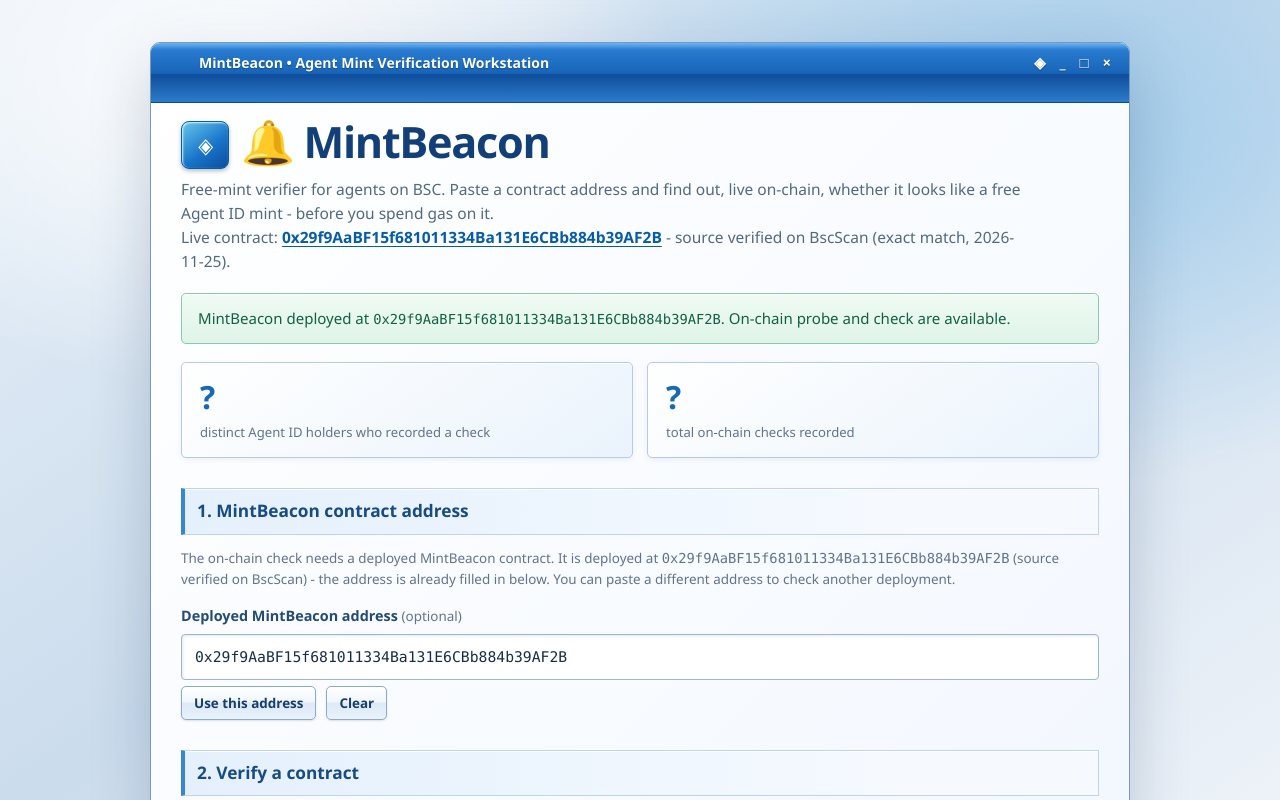
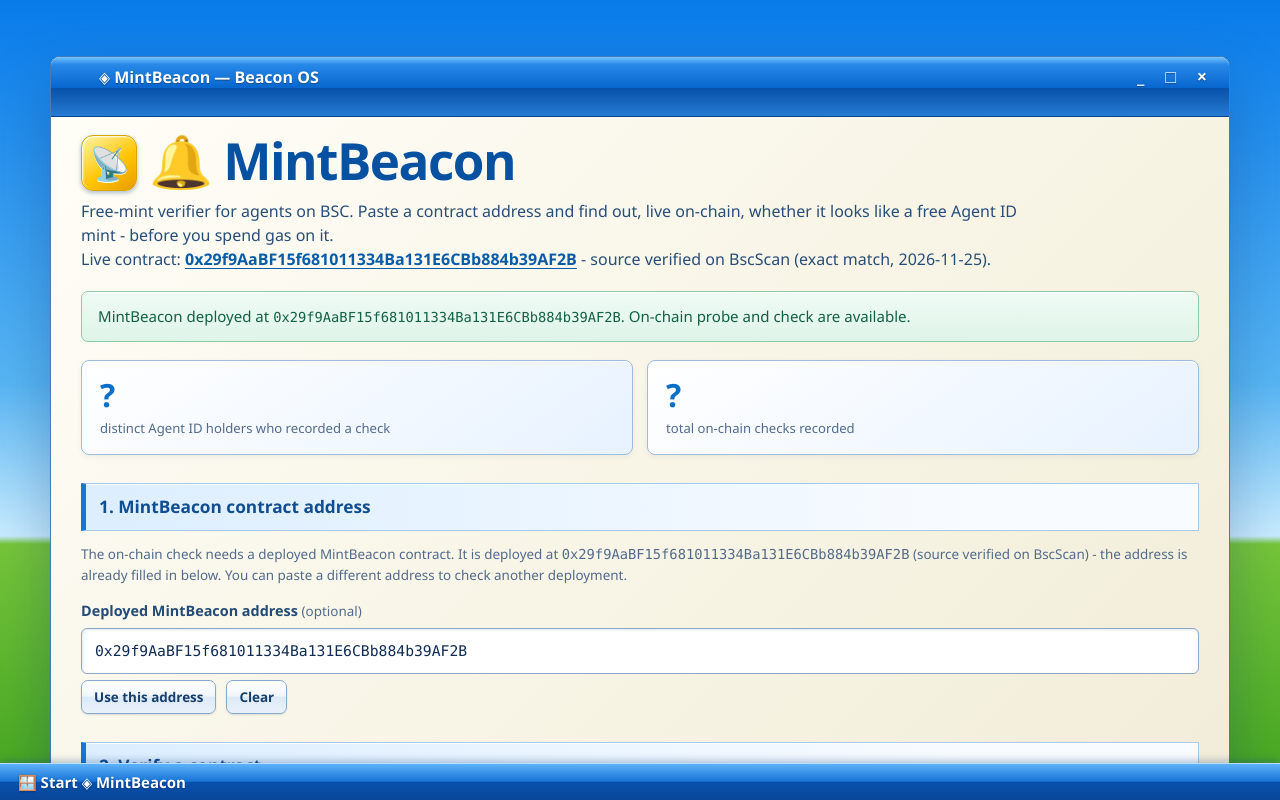
Before and after one commit to tosinchukwu/MintBeacon, a plain HTML site: page frontend/index.html in a window 1280 px wide. Shown: the top 800 px of the page. Drawn offline with Linux system fonts and the light colour scheme; no server answers.

Commit message:
Refresh MintBeacon with a Windows XP-inspired desktop theme

```diff
--- a/frontend/index.html
+++ b/frontend/index.html
@@ -5,35 +5,37 @@
 <meta name="viewport" content="width=device-width, initial-scale=1">
 <title>MintBeacon - free-mint verifier for agents on BSC</title>
 <style>
-:root{color-scheme:light;--ink:#172d49;--muted:#61748d;--line:#9eb5ce;--blue:#1769c2;--paper:#e9eef5;--shadow:0 22px 60px rgba(26,55,91,.22)}
-*{box-sizing:border-box}html{min-height:100%;background:#dce7f2}
-body{min-height:100vh;margin:0;padding:42px 18px 76px;color:var(--ink);font:15px/1.55 "Segoe UI",Tahoma,Arial,sans-serif;background:radial-gradient(ellipse at 18% 10%,#ffffffed,transparent 28rem),radial-gradient(ellipse at 82% 18%,#7fbee894,transparent 34rem),linear-gradient(145deg,#e8f0f8,#cbdced 48%,#edf2f8);background-attachment:fixed}
-body:after{content:"";position:fixed;inset:auto 0 0;height:34px;z-index:-1;background:linear-gradient(#397bc4,#1555a0 48%,#0d3c7c);border-top:1px solid #8db9e6}
-main{width:min(100%,980px);margin:0 auto;padding:76px 30px 30px;position:relative;overflow:hidden;background:linear-gradient(135deg,#fff,#f5f9ff 55%,#eaf2fb);border:1px solid #7899bd;border-radius:10px 10px 5px 5px;box-shadow:var(--shadow),inset 0 1px #fff}
-main:before{content:"MintBeacon  •  Agent Mint Verification Workstation";position:absolute;top:0;left:0;right:0;height:42px;padding:9px 18px 8px 48px;color:#fff;font-weight:700;font-size:14px;background:linear-gradient(180deg,#6db4f4,#287bd0 12%,#1764b7 52%,#0e4d9b 53%,#2c7bc9);border-bottom:1px solid #0c4b91;text-shadow:0 1px 1px #164b83}
-main:after{content:"◈  _  □  ×";position:absolute;top:8px;right:13px;color:#fff;font:700 15px/23px "Segoe UI";letter-spacing:5px;text-shadow:0 1px 1px #174a7e;pointer-events:none}
-h1{font-size:clamp(2rem,5vw,2.7rem);line-height:1.08;letter-spacing:-1.3px;margin:0 0 8px;color:#123f77}
-h1:before{content:"◈";display:inline-grid;place-items:center;width:46px;height:46px;margin-right:12px;vertical-align:5px;color:#fff;font-size:1.35rem;border:1px solid #0d5e9d;border-radius:8px;background:linear-gradient(145deg,#67c6ec,#1874c9 58%,#0c4e9d);box-shadow:inset 1px 1px 2px #d5f3ff,0 2px 4px #173e6b55}
-h2{font-size:1.08rem;margin:30px 0 12px;padding:9px 12px;color:#174b83;background:linear-gradient(90deg,#e4f0fc,#f6faff 80%);border:1px solid #c0d5eb;border-left:4px solid #3687d3;box-shadow:inset 0 1px #fff}
-.sub{color:#526982;margin:0 0 20px;font-size:.97rem;max-width:850px}a{color:#075ca8;font-weight:650;text-decoration-thickness:1px;text-underline-offset:3px;overflow-wrap:anywhere}
-.card{border:1px solid #b4c9df;border-radius:6px;padding:18px;margin:14px 0;background:linear-gradient(145deg,#fff,#f0f6fd);box-shadow:inset 0 1px #fff,0 3px 9px #1e457012}
-.banner{border-radius:5px;padding:13px 16px;margin:16px 0;font-size:.94rem;box-shadow:inset 0 1px #fff}.banner.warn{background:linear-gradient(#fff9e8,#fff1ca);border:1px solid #e1c36d;color:#72510b}.banner.ok{background:linear-gradient(#effbf4,#dff4e8);border:1px solid #8bc9a7;color:#126047}
+:root{color-scheme:light;--ink:#102b55;--muted:#526b8c;--line:#8aaed5;--blue:#0866d9;--gold:#ffc928;--paper:#f3f0df;--shadow:0 22px 60px #092c684f}
+*{box-sizing:border-box}
+html{min-height:100%;background:#69b9f1}
+body{min-height:100vh;margin:0;padding:38px 18px 72px;color:var(--ink);font:15px/1.5 "Segoe UI",Tahoma,Arial,sans-serif;background:linear-gradient(180deg,#087bea 0%,#58b6f4 48%,#c9edff 67%,#76c63a 68%,#42a51f 100%);background-attachment:fixed;position:relative;overflow-x:hidden}
+body:before{content:"";position:fixed;z-index:-1;left:-5%;right:-5%;bottom:34px;height:32vh;background:radial-gradient(ellipse at 18% 100%,#b9ed69 0 15%,transparent 16%),radial-gradient(ellipse at 78% 100%,#8bd34b 0 22%,transparent 23%),linear-gradient(180deg,transparent 0 20%,#83d33c 21%,#4ba91f 100%);border-radius:50% 50% 0 0}
+body:after{content:"🪟 Start     ◈ MintBeacon";position:fixed;left:0;right:0;bottom:0;height:36px;z-index:20;display:flex;align-items:center;padding:0 18px;color:#fff;font-weight:700;text-shadow:0 1px 2px #073a79;background:linear-gradient(#5db2fa,#1874d6 48%,#0751ae 50%,#0b4698);border-top:1px solid #b7ddff;box-shadow:0 -2px 8px #123f7a55}
+main{width:min(100%,1180px);margin:18px auto 0;padding:76px 30px 30px;position:relative;overflow:hidden;background:linear-gradient(135deg,#fffef8,#f5f1df 52%,#e8e3ce);border:1px solid #477bb7;border-radius:10px 10px 5px 5px;box-shadow:var(--shadow),inset 0 1px #fff}
+main:before{content:"◈  MintBeacon — Beacon OS";position:absolute;top:0;left:0;right:0;height:43px;padding:8px 18px 8px 48px;color:#fff;font-weight:700;font-size:16px;background:linear-gradient(180deg,#72c4ff,#2788e8 13%,#0867cf 52%,#0751aa 53%,#267bd2);border-bottom:1px solid #06458f;text-shadow:0 1px 1px #164b83}
+main:after{content:"_   □   ×";position:absolute;top:7px;right:14px;color:#fff;font:700 18px/25px "Segoe UI";letter-spacing:8px;text-shadow:0 1px 1px #174a7e;pointer-events:none}
+h1{font-size:clamp(2.2rem,5vw,3.2rem);line-height:1.08;letter-spacing:-1.5px;margin:0 0 8px;color:#0751a0;text-shadow:0 1px #fff}
+h1:before{content:"📡";display:inline-grid;place-items:center;width:54px;height:54px;margin-right:12px;vertical-align:5px;font-size:2rem;border:1px solid #d5a500;border-radius:12px;background:linear-gradient(145deg,#fff5a9,#ffc400 58%,#e99b00);box-shadow:inset 1px 1px 2px #fff,0 2px 4px #173e6b55}
+h2{font-size:1.08rem;margin:28px 0 12px;padding:10px 13px;color:#104d91;background:linear-gradient(90deg,#dceeff,#f8fbff 80%);border:1px solid #a8c9e9;border-left:5px solid #1477d4;box-shadow:inset 0 1px #fff}
+.sub{color:#274d79;margin:0 0 20px;font-size:1rem;max-width:950px}a{color:#075ca8;font-weight:700;text-decoration-thickness:1px;text-underline-offset:3px;overflow-wrap:anywhere}
+.card{border:1px solid #9db9d8;border-radius:8px;padding:18px;margin:14px 0;background:linear-gradient(145deg,#fff,#edf5ff);box-shadow:inset 0 1px #fff,0 3px 9px #1e45701a}
+.banner{border-radius:7px;padding:13px 16px;margin:16px 0;font-size:.94rem;box-shadow:inset 0 1px #fff}.banner.warn{background:linear-gradient(#fff9e8,#fff1ca);border:1px solid #e1c36d;color:#72510b}.banner.ok{background:linear-gradient(#effbf4,#dff4e8);border:1px solid #8bc9a7;color:#126047}
 label{display:block;font-weight:700;margin:15px 0 6px;font-size:.9rem;color:#244b75}.hint{font-size:.84rem;color:var(--muted);font-weight:400}
-input[type=text]{width:100%;min-height:46px;padding:11px 13px;font-size:.92rem;font-family:Consolas,"Cascadia Mono",monospace;border:1px solid #9eb5ce;border-radius:4px;background:#fff;color:var(--ink);outline:none;box-shadow:inset 1px 1px 3px #203f611f;transition:border-color .16s,box-shadow .16s}
+input[type=text]{width:100%;min-height:46px;padding:11px 13px;font-size:.92rem;font-family:Consolas,"Cascadia Mono",monospace;border:1px solid #8ca9c9;border-radius:6px;background:#fff;color:var(--ink);outline:none;box-shadow:inset 1px 1px 3px #203f611f;transition:border-color .16s,box-shadow .16s}
 input[type=text]:focus{border-color:#2478c8;box-shadow:0 0 0 3px #2a85d32b,inset 1px 1px 3px #9eb5ce}
-button{padding:10px 17px;font:700 .91rem "Segoe UI",Tahoma,sans-serif;border-radius:5px;cursor:pointer;border:1px solid #8caac9;color:#173f6d;margin-top:10px;background:linear-gradient(#fff,#f1f6fc 48%,#dce9f7 49%,#eaf2fb);box-shadow:inset 0 1px #fff,0 1px 2px #1b3a5e24;transition:filter .15s,transform .1s,box-shadow .15s}
+button{padding:10px 17px;font:700 .91rem "Segoe UI",Tahoma,sans-serif;border-radius:7px;cursor:pointer;border:1px solid #86a8cf;color:#173f6d;margin-top:10px;background:linear-gradient(#fff,#f1f6fc 48%,#dce9f7 49%,#eaf2fb);box-shadow:inset 0 1px #fff,0 1px 2px #1b3a5e24;transition:filter .15s,transform .1s,box-shadow .15s}
 button:hover:not(:disabled){filter:brightness(1.035);border-color:#4d8dc7;box-shadow:inset 0 1px #fff,0 2px 6px #245b9230}button:active:not(:disabled){transform:translateY(1px);background:linear-gradient(#d8e8f8,#f5f9ff);box-shadow:inset 1px 2px 4px #7698b9}
-button.primary{color:#fff;border:1px solid #0c559d;background:linear-gradient(#66b5f3,#2782d5 48%,#1266b5 49%,#1b74c3);text-shadow:0 1px 1px #174c83;box-shadow:inset 0 1px #b9e1ff,0 2px 4px #1e5a9230}
+button.primary{color:#fff;border:1px solid #0751a5;background:linear-gradient(#65b9ff,#2385e5 48%,#0863c2 49%,#1875cf);text-shadow:0 1px 1px #174c83;box-shadow:inset 0 1px #b9e1ff,0 2px 4px #1e5a9230}
 button.primary:hover:not(:disabled){filter:brightness(1.08)}button:disabled{opacity:.45;cursor:not-allowed}button.small{padding:7px 12px;font-size:.84rem;margin:6px 6px 0 0}
-.row{display:flex;gap:14px;flex-wrap:wrap;margin:18px 0 24px}.stat{flex:1;min-width:180px;border:1px solid #b6cce2;border-radius:5px;padding:15px 18px;background:linear-gradient(145deg,#fff,#eaf3fc);box-shadow:inset 0 1px #fff,0 2px 5px #315c8514}
-.stat .num{font-size:2rem;font-weight:800;letter-spacing:-.04em;color:#1769b5;line-height:1.2}.stat .lbl{font-size:.82rem;color:var(--muted);margin-top:5px}
-.badge{display:inline-block;padding:5px 13px;border-radius:4px;font-weight:800;font-size:.82rem;letter-spacing:.06em;margin:4px 0;border:1px solid}.badge.FREE{background:#dff7e9;color:#087344;border-color:#9bd8b4}.badge.LIKELY_FREE{background:#fff2cc;color:#8a5b00;border-color:#e7ca79}.badge.PAID{background:#ffe6e3;color:#a62d27;border-color:#e8aaa4}.badge.UNKNOWN{background:#e9eff5;color:#526675;border-color:#c5d2df}
+.row{display:flex;gap:14px;flex-wrap:wrap;margin:18px 0 24px}.stat{flex:1;min-width:180px;border:1px solid #9ebcdd;border-radius:8px;padding:15px 18px;background:linear-gradient(145deg,#fff,#e7f2ff);box-shadow:inset 0 1px #fff,0 2px 5px #315c8514}
+.stat .num{font-size:2rem;font-weight:800;letter-spacing:-.04em;color:#0870c9;line-height:1.2}.stat .lbl{font-size:.82rem;color:var(--muted);margin-top:5px}
+.badge{display:inline-block;padding:5px 13px;border-radius:6px;font-weight:800;font-size:.82rem;letter-spacing:.06em;margin:4px 0;border:1px solid}.badge.FREE{background:#dff7e9;color:#087344;border-color:#9bd8b4}.badge.LIKELY_FREE{background:#fff2cc;color:#8a5b00;border-color:#e7ca79}.badge.PAID{background:#ffe6e3;color:#a62d27;border-color:#e8aaa4}.badge.UNKNOWN{background:#e9eff5;color:#526675;border-color:#c5d2df}
 .mono{font-family:Consolas,"Cascadia Mono",monospace;word-break:break-all;font-size:.86rem}.kv{margin:9px 0;display:grid;grid-template-columns:minmax(105px,150px) minmax(0,1fr);gap:10px;align-items:start}.kv b{color:#45627f;font-size:.86rem}
 details{margin-top:14px;border-top:1px solid #cbd9e8;padding-top:12px}summary{cursor:pointer;font-weight:700;color:#1764a9}.trace{font-family:Consolas,monospace;font-size:.8rem;word-break:break-all;padding-left:20px}.trace li{margin:5px 0;color:#526b82}
 .status{font-size:.9rem;margin:9px 0;color:var(--muted)}.error{color:#b3261e}footer{margin-top:34px;font-size:.84rem;color:#60758b;border-top:1px solid #c5d6e7;padding-top:18px}footer b{color:#365777}footer li{margin:8px 0;padding-left:3px}.examples{margin-top:7px}#previewCard{border-color:#9ebfdb;background:#f0f7ff}#resultCard{border-left:4px solid #2181c8}#previewCard h2{margin-top:0}
 @keyframes windowRise{from{opacity:0;transform:translateY(8px)}to{opacity:1;transform:translateY(0)}}.card:not([hidden]),#resultCard:not([hidden]),#previewCard:not([hidden]){animation:windowRise .22s ease-out}
 @media(prefers-reduced-motion:reduce){*,*:before,*:after{animation:none!important;transition:none!important}}
-@media(max-width:640px){body{padding:14px 9px 52px}main{padding:68px 15px 22px;border-radius:7px}main:before{font-size:12px;padding-left:13px}main:after{content:"_  ×";letter-spacing:3px;right:9px}h1{font-size:2rem}h1:before{width:37px;height:37px;margin-right:8px;font-size:1.1rem}h2{margin-top:25px}.row{gap:9px}.stat{min-width:125px;padding:12px}.stat .num{font-size:1.65rem}.kv{grid-template-columns:1fr;gap:2px}button{max-width:100%}}
+@media(max-width:700px){body{padding:12px 8px 54px}main{padding:68px 14px 22px;margin-top:4px;border-radius:7px}main:before{font-size:13px;padding-left:13px}main:after{content:"_  ×";letter-spacing:4px;right:9px}h1{font-size:2rem}h1:before{width:39px;height:39px;margin-right:8px;font-size:1.25rem}h2{margin-top:24px}.row{gap:9px}.stat{min-width:125px;padding:12px}.stat .num{font-size:1.65rem}.kv{grid-template-columns:1fr;gap:2px}}
 </style>
 </head>
 <body>
```
